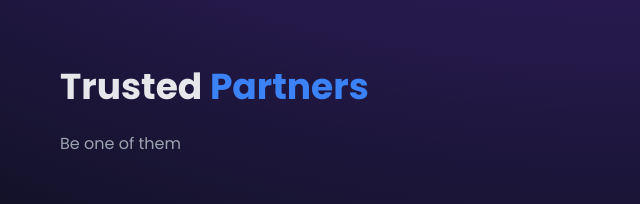
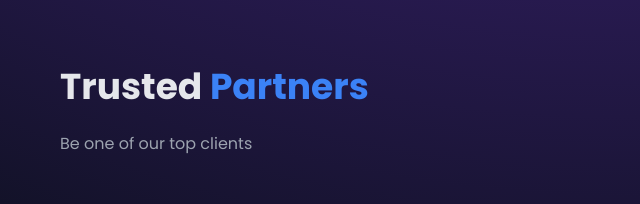
Before and after one commit to Meduria/Vertex, a plain HTML site: page index.html in a window 1280 px wide. Shown: the part 1380-1584 px from the top of the page, 0-640 px from the left. Drawn offline with Linux system fonts and the light colour scheme.

Commit message:
Update index.html

```diff
--- a/index.html
+++ b/index.html
@@ -316,7 +316,7 @@
   </div>
 </section><section>
   <h2>Trusted <span>Partners</span></h2>
-  <p class="section-desc">Be one of them</p>
+  <p class="section-desc">Be one of our top clients</p>
   <div class="carousel">
     <div class="carousel-track">
       <div class="carousel-item">Brand Name</div>
```
